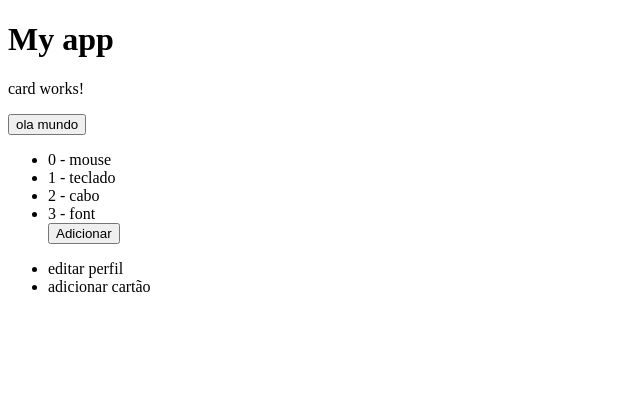
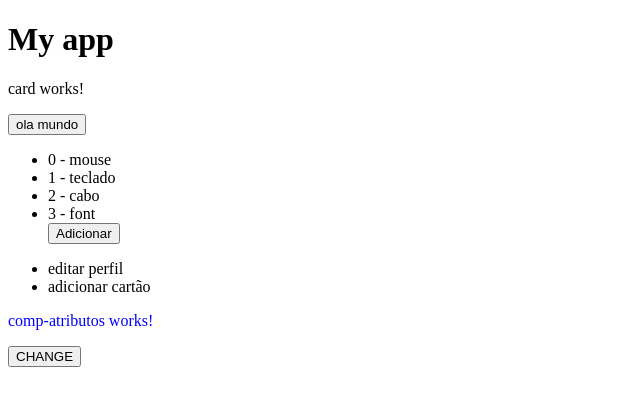
Before and after one commit to Jorge-Junior7/Desenvolvimento-Frontend-com-Angular, an Angular app in the folder Angular/Diretivas/diretivas-proj/: page / in a window 1280 px wide. Shown: the top 406 px of the page, without its empty margins (0-640 px from the left). Built offline with nearby package versions, Linux system fonts and the light colour scheme.

Commit message:
Trabalhando com ngclass

```diff
--- a/Angular/Diretivas/diretivas-proj/src/app/app.component.html
+++ b/Angular/Diretivas/diretivas-proj/src/app/app.component.html
@@ -4,3 +4,4 @@
    <p>ola sou um bloco secreto</p>
 </ng-template>
 <router-outlet></router-outlet>
+<app-comp-atributos><app-comp-atributos></app-comp-atributos>
--- a/Angular/Diretivas/diretivas-proj/src/app/app.module.ts
+++ b/Angular/Diretivas/diretivas-proj/src/app/app.module.ts
@@ -4,11 +4,13 @@ import { BrowserModule } from '@angular/platform-browser';
 import { AppRoutingModule } from './app-routing.module';
 import { AppComponent } from './app.component';
 import { CardComponent } from './card/card.component';
+import { CompAtributosComponent } from './comp-atributos/comp-atributos.component';
 
 @NgModule({
   declarations: [
     AppComponent,
-    CardComponent
+    CardComponent,
+    CompAtributosComponent
   ],
   imports: [
     BrowserModule,
--- /dev/null
+++ b/Angular/Diretivas/diretivas-proj/src/app/comp-atributos/comp-atributos.component.css
@@ -0,0 +1,7 @@
+.enable {
+  color: blue;
+}
+
+.disable {
+  color: red;
+}
--- /dev/null
+++ b/Angular/Diretivas/diretivas-proj/src/app/comp-atributos/comp-atributos.component.html
@@ -0,0 +1,2 @@
+<p [ngClass]="estilo">comp-atributos works!</p>
+<button (click)="trocar()"> CHANGE</button>
--- /dev/null
+++ b/Angular/Diretivas/diretivas-proj/src/app/comp-atributos/comp-atributos.component.ts
@@ -0,0 +1,24 @@
+import { Component, OnInit } from '@angular/core';
+
+@Component({
+  selector: 'app-comp-atributos',
+  templateUrl: './comp-atributos.component.html',
+  styleUrls: ['./comp-atributos.component.css']
+})
+export class CompAtributosComponent implements OnInit {
+
+  estilo:string= "enable";
+
+  constructor() { }
+
+  ngOnInit(): void {
+  }
+
+  trocar(){
+    if(this.estilo === "disable"){
+      this.estilo = "enable"
+    }else{
+      this.estilo = "disable"
+    }
+  }
+}
```
